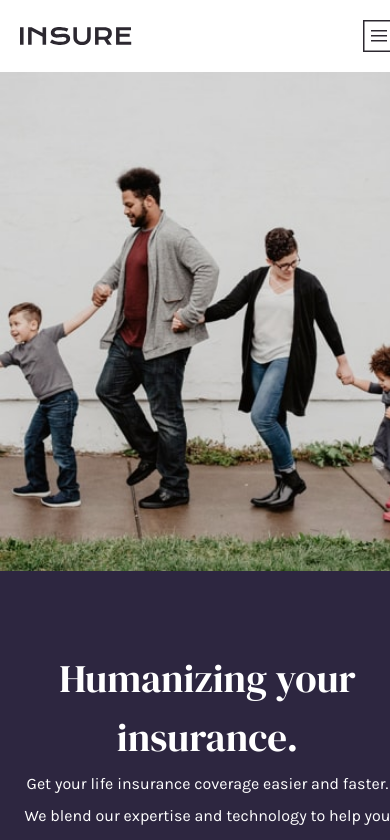
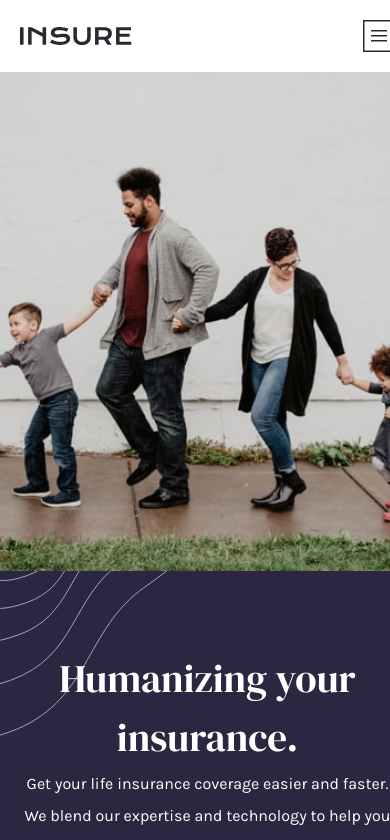
Before and after one commit to Csabooo/16-Insure-landing-page-react, a React (Create React App) app: page / in a window 390 px wide. Shown: the top 840 px of the page. Built offline with nearby package versions, Linux system fonts and the light colour scheme.

Commit message:
mobile version fixed 12.0

```diff
--- a/src/components/Main.js
+++ b/src/components/Main.js
@@ -1,6 +1,7 @@
 import React from "react";
 import image_intro from "../images/image-intro-mobile.jpg";
 import pattern_intro_right_mobile from "../images/bg-pattern-intro-right-mobile.svg";
+import pattern_intro_left_mobile from "../images/bg-pattern-intro-left-mobile.svg";
 import pattern_how_we_work_mobile from "../images/bg-pattern-how-we-work-mobile.svg";
 
 function Main() {
@@ -9,7 +10,7 @@ function Main() {
       <img className="mx-auto w-full" src={image_intro} alt="intro_mobile" />
       {/* --------------Humanizing your insurance------------------------------------------- */}
       <div className="relative purple">
-        <h1>Humanizing your insurance.</h1>
+        <h1 className="relative z-40">Humanizing your insurance.</h1>
         <p>
           Get your life insurance coverage easier and faster. We blend our
           expertise and technology to help you find the plan that's right for
@@ -18,6 +19,10 @@ function Main() {
         <a className="button" href="#">
           VIEW PLANS
         </a>
+        <img
+          className="absolute left-0 top-0"
+          src={pattern_intro_left_mobile}
+          alt="pattern_intro_right_mobile"></img>
         <img
           className="absolute right-0 top-[370px]"
           src={pattern_intro_right_mobile}
```
